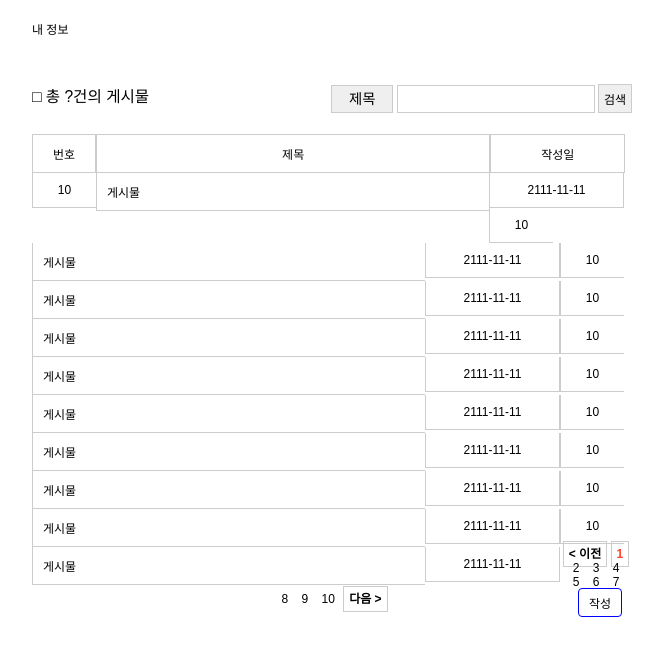
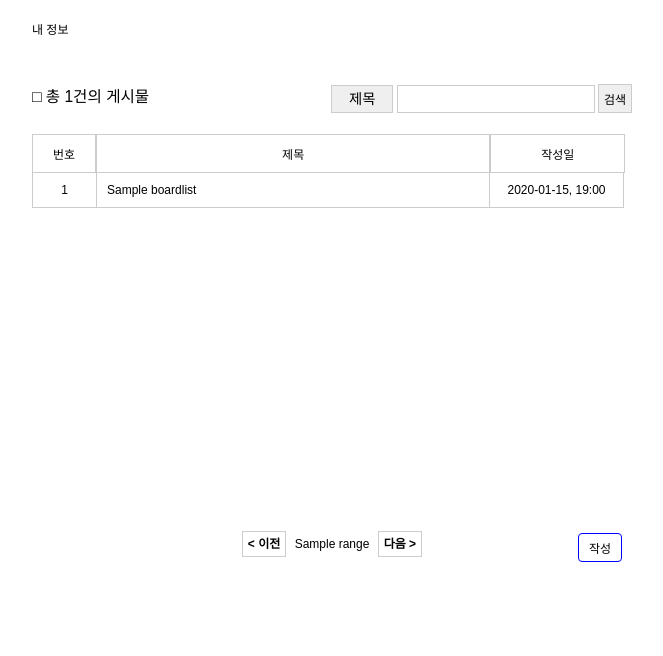
Before and after one commit to cartoonpoet/hw, a Django app: template board/templates/board/boardlist.html in a window 1280 px wide. Shown: the top 656 px of the page, without its empty margins (308-971 px from the left). Run offline with Django 3.2, Linux system fonts and the light colour scheme; tables that the repository leaves empty hold one stand-in row (values such as "Sample post"); the template is opened without the code that fills it: values that come from a table or form of the project are taken from there, most other values are stand-ins (such as "Sample title", 1, 10 or a date in 2020); some web fonts are replaced.

Commit message:
게시물 작성, 불러오기 완료 게시판 검색, 수정, 삭제 남음

```diff
--- a/board/templates/board/board_edit.html
+++ b/board/templates/board/board_edit.html
@@ -9,7 +9,7 @@
     <script src="https://ajax.googleapis.com/ajax/libs/jquery/3.3.1/jquery.min.js">
     </script>
      <script src="/static/js/jquery.MultiFile.js"></script>
-     <script src="/static/js/edit.js?ver=7"></script>
+     <script src="/static/js/edit.js?ver=8"></script>
 </head>
 <body>
     <div id="wrap"> <!-- 전체를 감싸는 부분 -->
--- a/board/templates/board/boardlist.html
+++ b/board/templates/board/boardlist.html
@@ -19,7 +19,7 @@
             <span><a href="">내 정보</a></span>
             <br>
             <div class="search">
-                <span>□ 총 ?건의 게시물</span>
+                <span>□ 총 {{ data_num }}건의 게시물</span>
                 <form action="" method="">
                     <select name="type" id="" class="search_type">
                         <option value="title">제목</option>
@@ -35,72 +35,25 @@
                 <span class="board_title">제목</span>
                 <span class="board_date">작성일</span>
             </div>
+            {% for i in board_data %}
             <div class="post">
-                <span>10</span>
-                <span><a href="">게시물</a></span>
-                <span>2111-11-11</span>
+                <span>{{ i.id }}</span>
+                <span><a href="">{{ i.board_title }}</a></span>
+                <span>{{ i.board_date | date:'yy-m-d, H:i' }}</span>
             </div>
-                        <div class="post">
-                <span>10</span>
-                <span><a href="">게시물</a></span>
-                <span>2111-11-11</span>
-            </div>
-                        <div class="post">
-                <span>10</span>
-                <span><a href="">게시물</a></span>
-                <span>2111-11-11</span>
-            </div>
-                        <div class="post">
-                <span>10</span>
-                <span><a href="">게시물</a></span>
-                <span>2111-11-11</span>
-            </div>
-                        <div class="post">
-                <span>10</span>
-                <span><a href="">게시물</a></span>
-                <span>2111-11-11</span>
-            </div>
-                        <div class="post">
-                <span>10</span>
-                <span><a href="">게시물</a></span>
-                <span>2111-11-11</span>
-            </div>
-                        <div class="post">
-                <span>10</span>
-                <span><a href="">게시물</a></span>
-                <span>2111-11-11</span>
-            </div>
-                        <div class="post">
-                <span>10</span>
-                <span><a href="">게시물</a></span>
-                <span>2111-11-11</span>
-            </div>
-                        <div class="post">
-                <span>10</span>
-                <span><a href="">게시물</a></span>
-                <span>2111-11-11</span>
-            </div>
-                        <div class="post">
-                <span>10</span>
-                <span><a href="">게시물</a></span>
-                <span>2111-11-11</span>
-            </div>
+            {% endfor %}
                 <div class="page_num">
                     <a href="#" class="pre">&lt; 이전</a>
-                    <a href="#" class="numbers selected">1</a>
-                    <a href="#" class="numbers">2</a>
-                    <a href="#" class="numbers">3</a>
-                    <a href="#" class="numbers">4</a>
-                    <a href="#" class="numbers">5</a>
-                    <a href="#" class="numbers">6</a>
-                    <a href="#" class="numbers">7</a>
-                    <a href="#" class="numbers">8</a>
-                    <a href="#" class="numbers">9</a>
-                    <a href="#" class="numbers">10</a>
+                    {% for i in ranges %}
+                        {% if current_page == i %}
+                        <a href="#" class="numbers selected">{{ i }}</a>
+                        {% else %}
+                        <a href="#" class="numbers">{{ i }}</a>
+                        {% endif %}
+                    {% endfor %}
                     <a href="#" class="next">다음 &gt;</a>
-
                 </div>
-                <a href="board_edit/" class="write">작성</a>
+                <a href="board_edit" class="write">작성</a>
         </div>
     </div>
 </body>
```
Also changed, not shown: board/views.py (+8 -1 lines).
